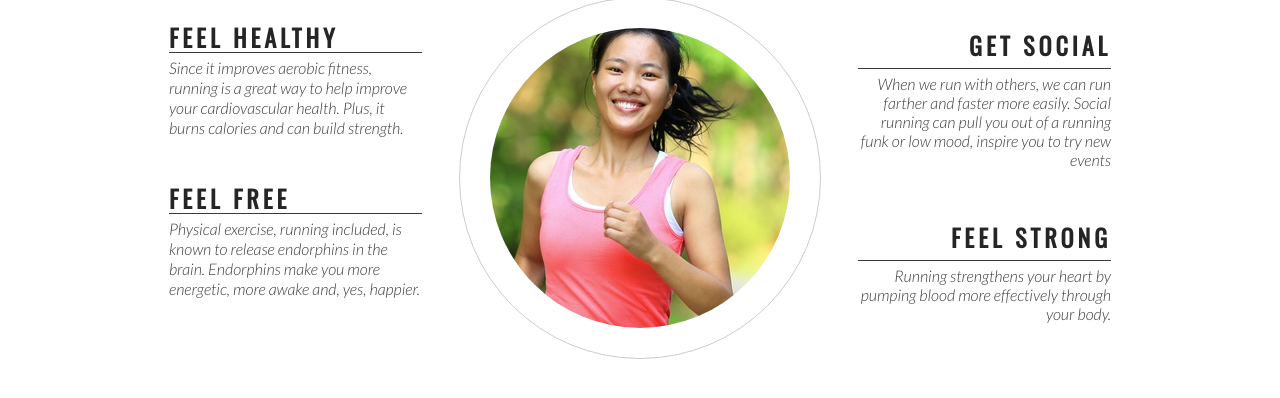
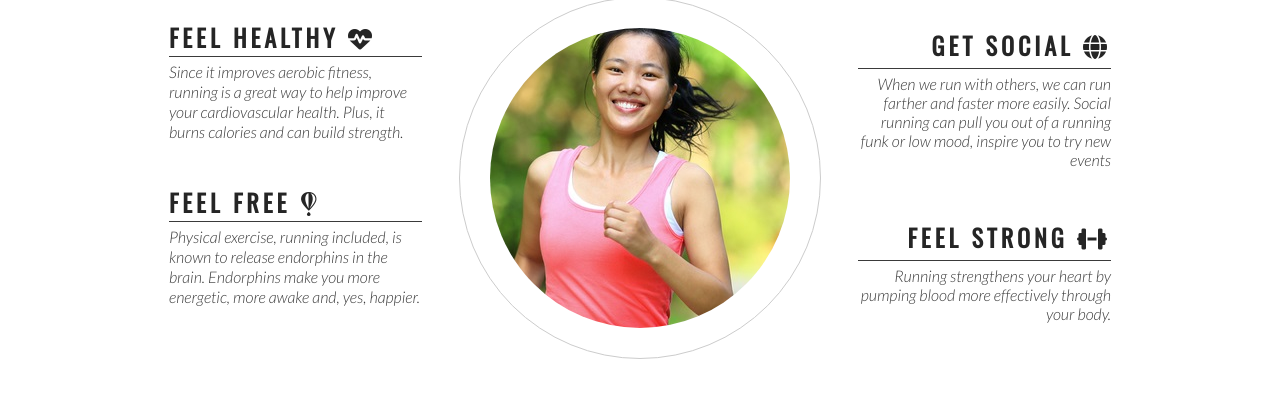
Before and after one commit to will-dml/My-first-Project, a plain HTML site: page index.html in a window 1280 px wide. Shown: the part 744-1142 px from the top of the page. Drawn offline with nearby package versions, Linux system fonts and the light colour scheme.

Commit message:
Add font awesome icons to club ethos section

```diff
--- a/index.html
+++ b/index.html
@@ -42,24 +42,24 @@
         <h2 id="welcome">Why Love Running With Us?</h2>
         <div id="left-about">
             <div class="left-about-heading">
-                <h2>Feel Healthy</h2>
+                <h2>Feel Healthy <i class="fas fa-heartbeat"></i></h2>
                 <hr>
                 <p>Since it improves aerobic fitness, running is a great way to help improve your cardiovascular health. Plus, it burns calories and can build strength.</p>
             </div>
             <div class="left-about-heading">
-                <h2>Feel Free</h2>
+                <h2>Feel Free <i class="fab fa-fly"></i></h2>
                 <hr>
                 <p>Physical exercise, running included, is known to release endorphins in the brain. Endorphins make you more energetic, more awake and, yes, happier. </p>
             </div>
         </div>
         <div id="right-about">
             <div class="right-about-heading">
-                <h2>Get Social</h2>
+                <h2>Get Social <i class="fas fa-globe"></i></h2>
                 <hr>
                 <p>When we run with others, we can run farther and faster more easily. Social running can pull you out of a running funk or low mood, inspire you to try new events</p>
             </div>
             <div class="right-about-heading">
-                <h2>Feel Strong</h2>
+                <h2>Feel Strong <i class="fas fa-dumbbell"></i></h2>
                 <hr>
                 <p>Running strengthens your heart by pumping blood more effectively through your body. </p>
             </div>
@@ -78,6 +78,9 @@
     <footer>
         Social media links here
     </footer>
+
+    <!--font awesome script-->
+    <script src="https://kit.fontawesome.com/7d5565936b.js" crossorigin="anonymous"></script>
 </body>
 
 </html>
```
